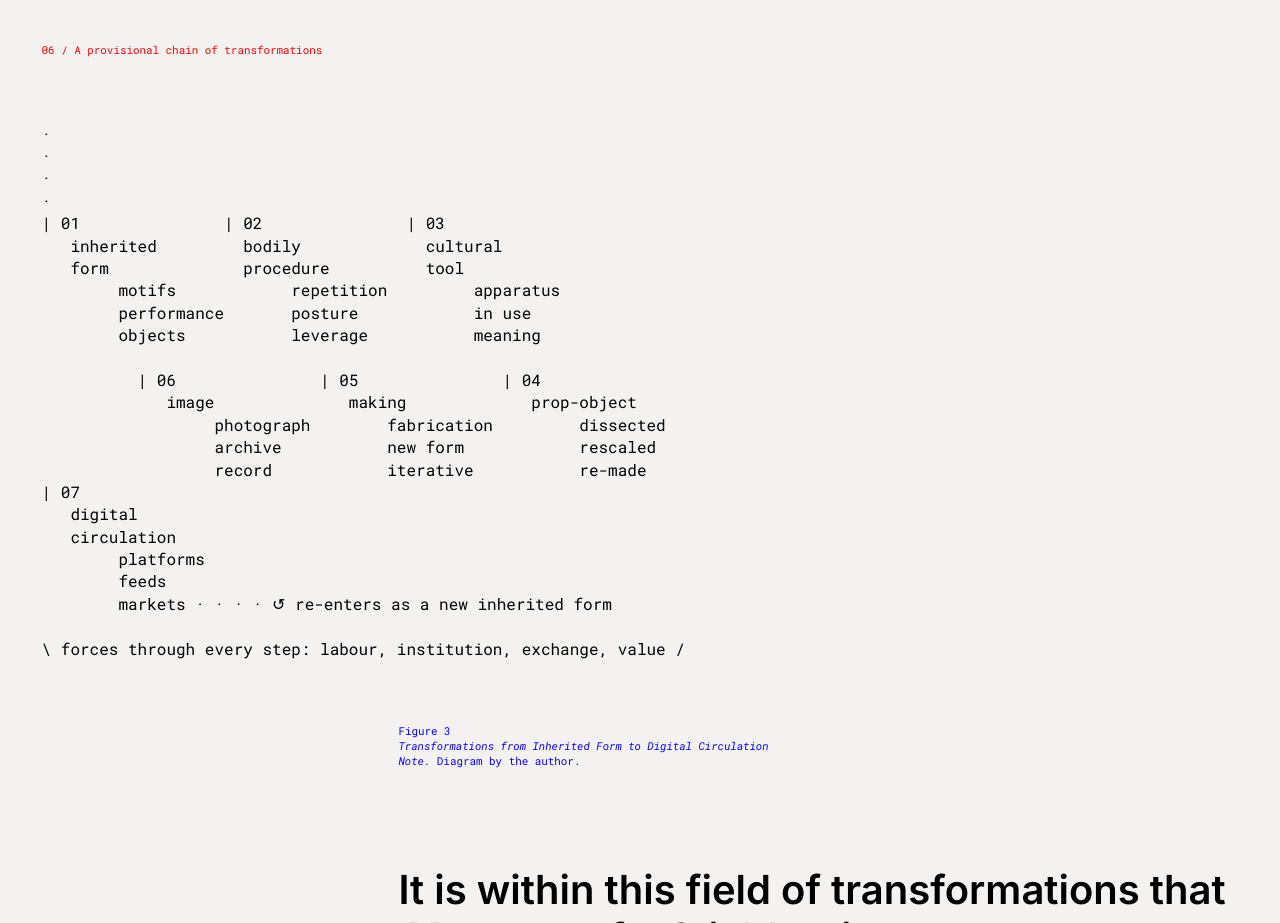
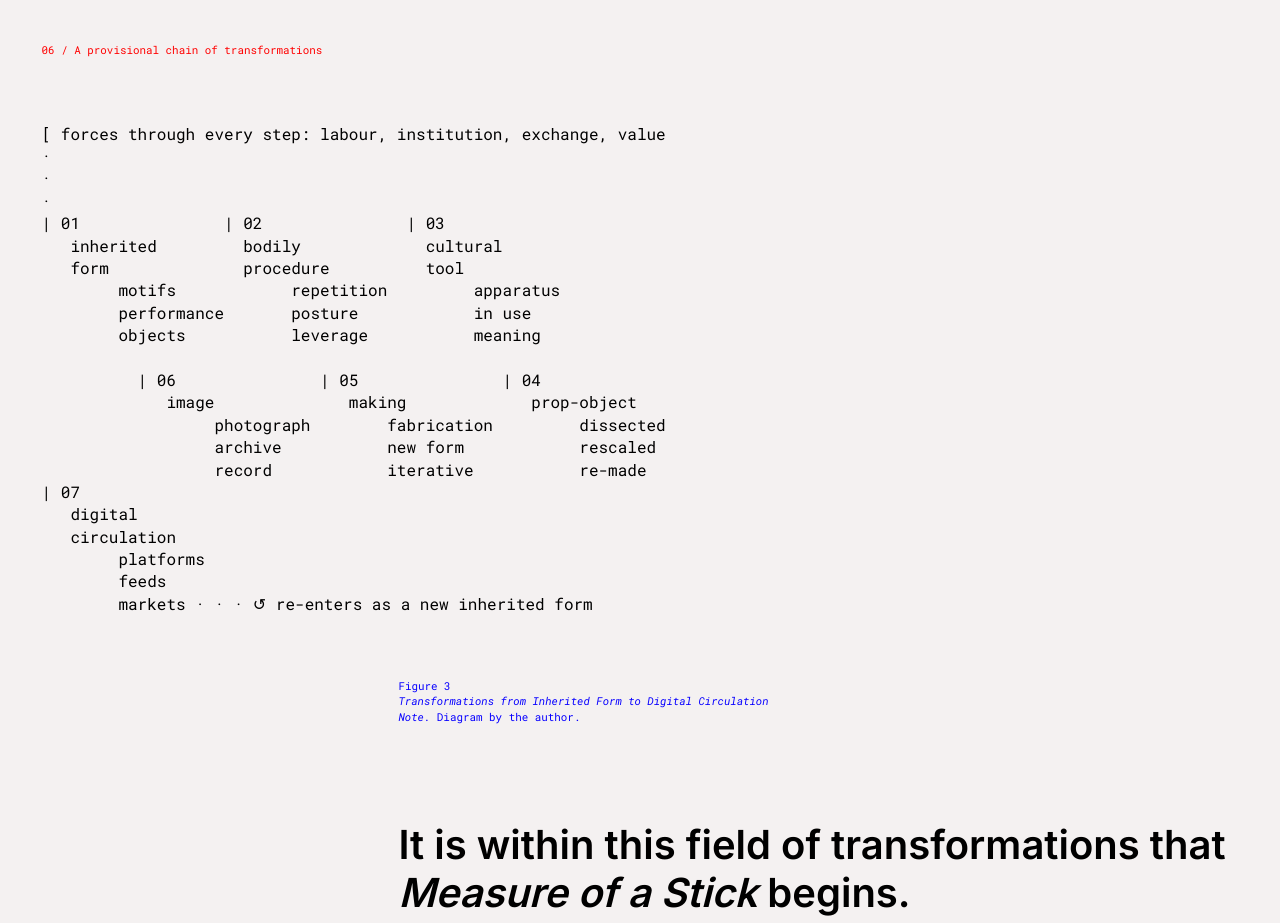
Before and after one commit to levikrk/levikrk.github.io, a plain HTML site: page channel-b-measure-of-a-stick.html in a window 1280 px wide. Shown: the part 6260-7183 px from the top of the page. Drawn offline with Linux system fonts and the light colour scheme.

Commit message:
Update channel-b-measure-of-a-stick.html

```diff
--- a/channel-b-measure-of-a-stick.html
+++ b/channel-b-measure-of-a-stick.html
@@ -1976,7 +1976,8 @@ p {
 
     <div class="transformation-figure">
 
-    <pre class="transformation-diagram">·
+    <pre class="transformation-diagram">
+[ forces through every step: labour, institution, exchange, value
 ·
 ·
 ·
@@ -1997,9 +1998,7 @@ p {
    circulation
         platforms
         feeds
-        markets · · · · ↺ re-enters as a new inherited form
-
-\ forces through every step: labour, institution, exchange, value /</pre>
+        markets · · · ↺ re-enters as a new inherited form</pre>
 
     </div>
 
```
